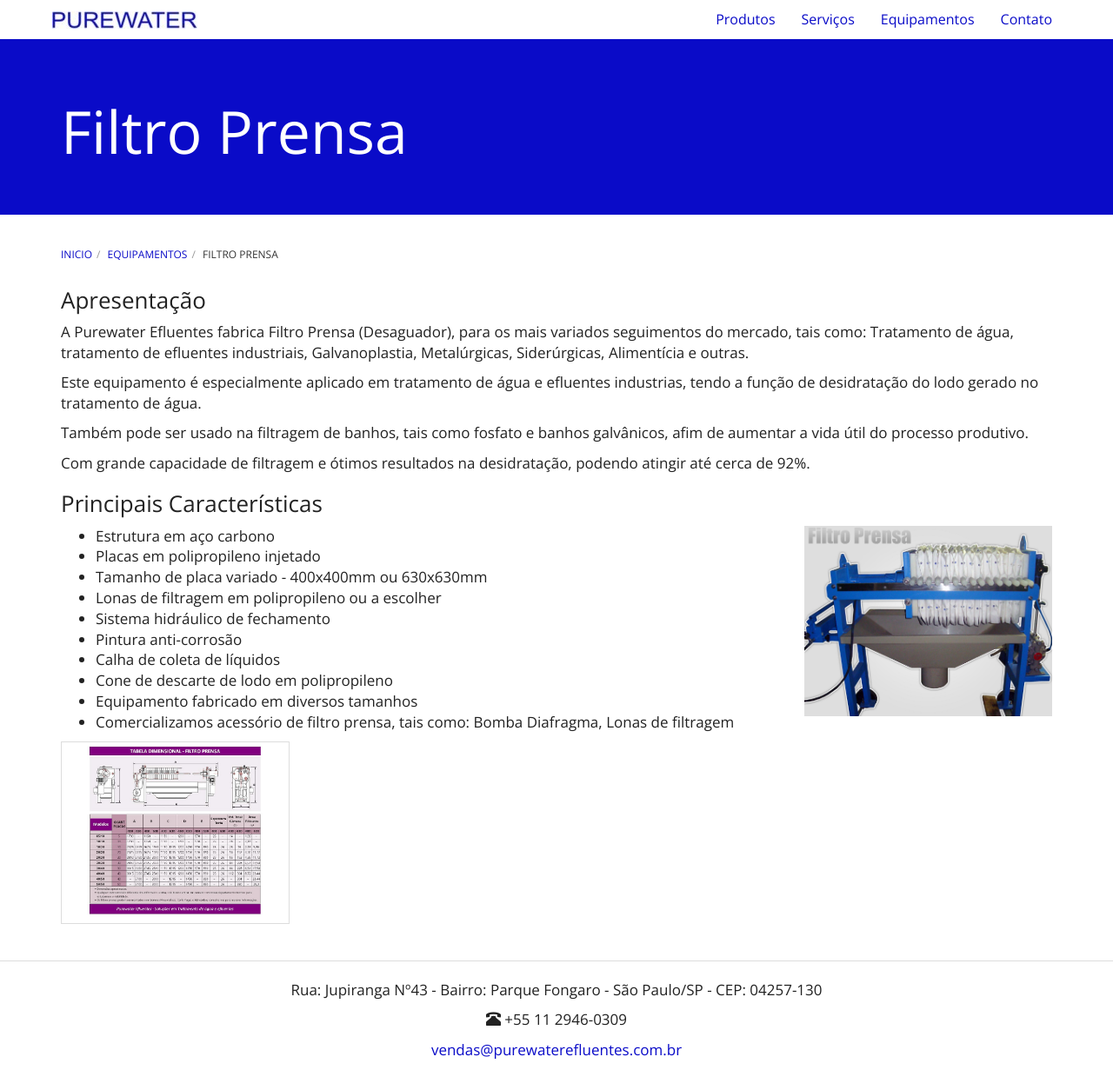
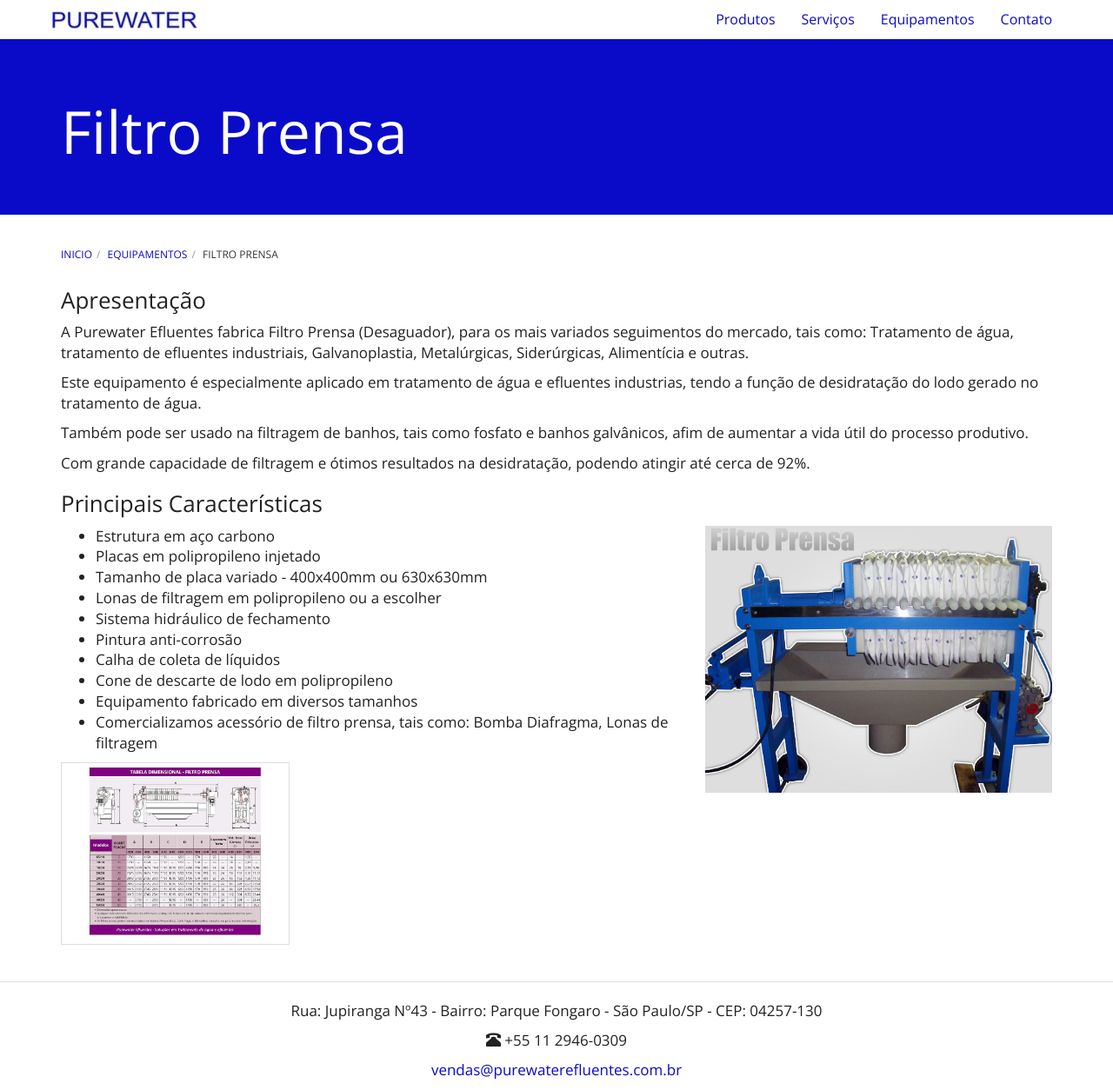
Before and after one commit to purewaterefluentes/purewaterefluentes.github.io, a Jekyll site: the page built from equipamentos/filtro-prensa.md, in a window 1280 px wide and 1254 px high. Shown: the whole window at 87% size. Built offline with Jekyll 4.4.1, drawn with Linux system fonts in a browser that asks for light colours; nearby versions of some CDN libraries; library files that are not in the unit come from our copies.

Commit message:
Update filtro-prensa.md

```diff
--- a/equipamentos/filtro-prensa.md
+++ b/equipamentos/filtro-prensa.md
@@ -15,7 +15,7 @@
 
 ### Principais Características
 
-<img class="img-responsive pull-right" style="max-width: 25%;" src="../../website/images/Filtro Prensa Purewater.JPG" alt="Filtro Prensa">
+<img class="img-responsive pull-right" style="max-width: 35%;" src="../../website/images/Filtro Prensa Purewater.JPG" alt="Filtro Prensa">
 
 - Estrutura em aço carbono
 - Placas em polipropileno injetado
```
